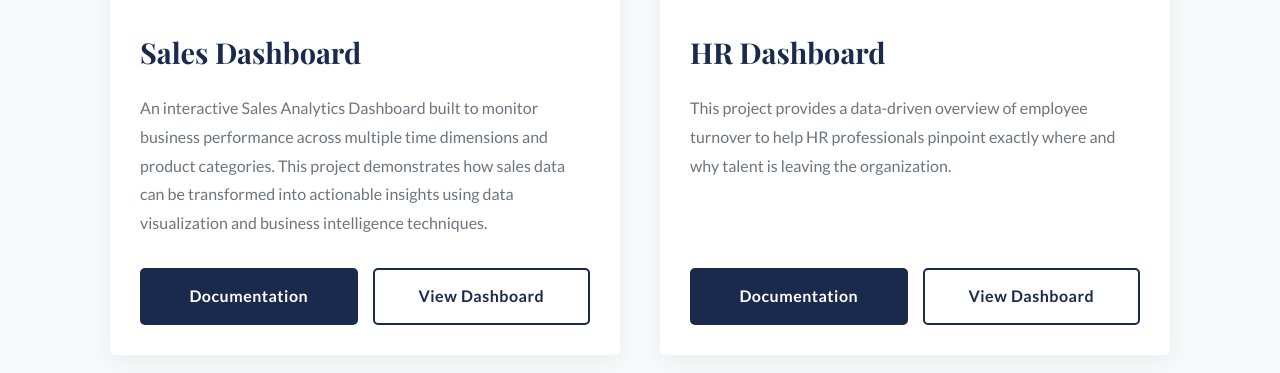
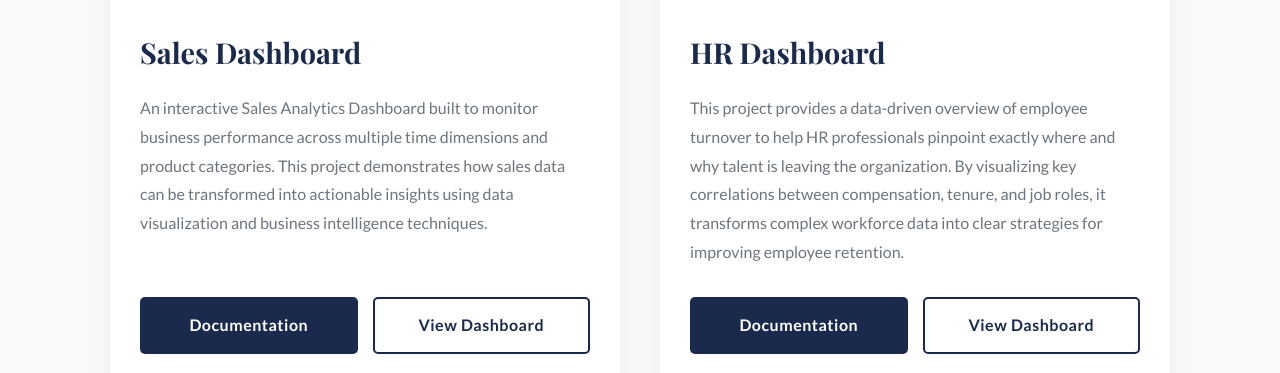
Before and after one commit to himanshumaini22/himanshumaini22.github.io, a plain HTML site: page index.html in a window 1280 px wide. Shown: the part 1554-1927 px from the top of the page. Drawn offline with nearby package versions, Linux system fonts and the light colour scheme.

Commit message:
Update index.html

```diff
--- a/index.html
+++ b/index.html
@@ -95,7 +95,7 @@
                 <img src="assets/images/hr_dashboard.jpg" alt="Project Two Preview">
                 <div class="project-card-content">
                     <h3>HR Dashboard</h3>
-                    <p>This project provides a data-driven overview of employee turnover to help HR professionals pinpoint exactly where and why talent is leaving the organization.</p>
+                    <p>This project provides a data-driven overview of employee turnover to help HR professionals pinpoint exactly where and why talent is leaving the organization. By visualizing key correlations between compensation, tenure, and job roles, it transforms complex workforce data into clear strategies for improving employee retention.</p>
                     <div class="project-buttons">
                         <a href="https://github.com/himanshumaini22/dashboard-portfolio/tree/main/HR%20Dashboard" target="_blank" class="btn">Documentation</a>
                         <a href="https://github.com/himanshumaini22/dashboard-portfolio/blob/main/HR%20Dashboard/Dashboard/HR-Analytics%20Dashboard.pdf" target="_blank" class="btn btn-secondary">View Dashboard</a>
```
